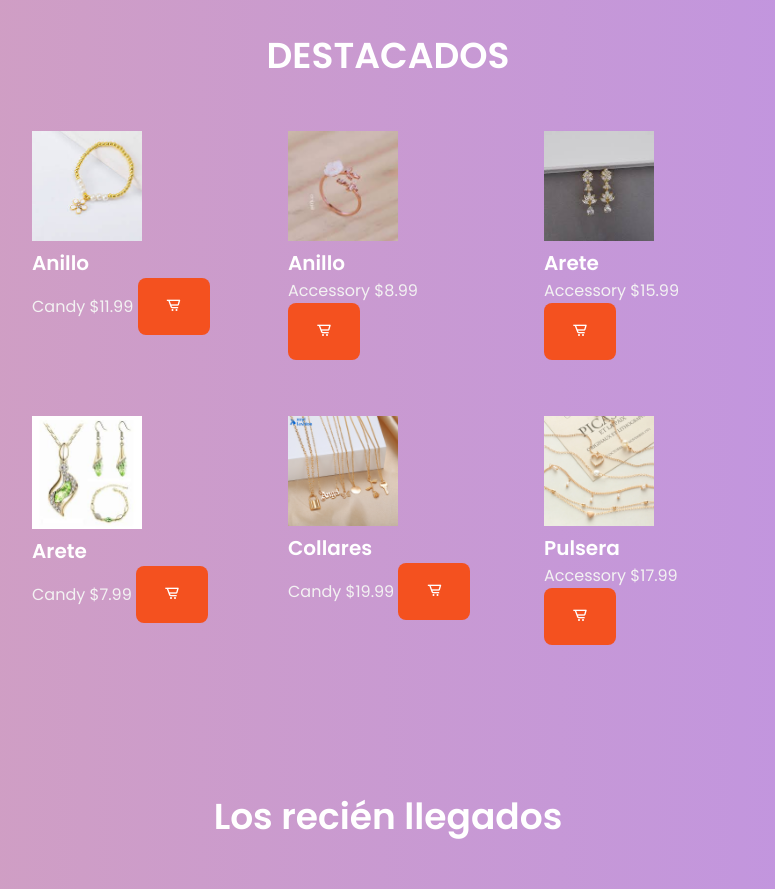
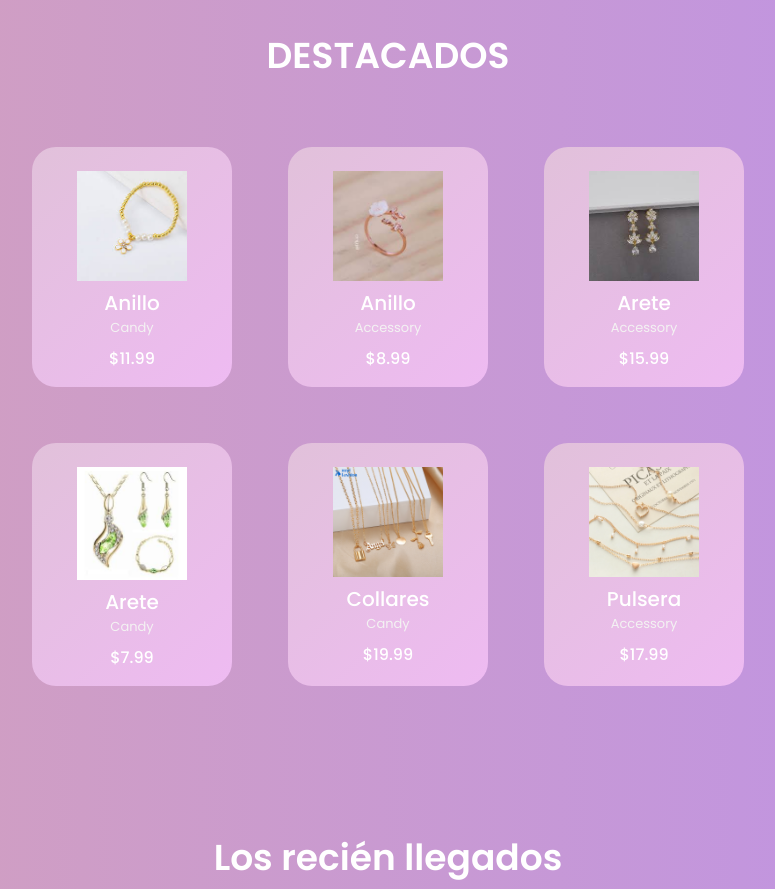
Before and after one commit to BlancaMerida/PreEntrega3Merida, a plain HTML site: page Proyecto Final/index.html in a window 1280 px wide. Shown: the part 1380-2269 px from the top of the page, without its empty margins (252-1027 px from the left). Drawn offline with nearby package versions, Linux system fonts and the light colour scheme.

Commit message:
proyecto final1

```diff
--- a/Proyecto Final/styles.css
+++ b/Proyecto Final/styles.css
@@ -423,6 +423,65 @@ button {
     animation: floating 2s ease-in-out infinite;
 }
 
+/*=============== TRICK OR TREAT ===============*/
+.trick__container {
+    grid-template-columns: repeat(2, 1fr);
+    gap: 1.5rem;
+    padding-top: 1rem;
+}
+
+.trick__content {
+    position: relative;
+    background: var(--container-color);
+    border-radius: 1rem;
+    padding: 1.5rem 0 1rem 0;
+    text-align: center;
+    overflow: hidden;
+}
+
+.trick__img {
+    width: 90px;
+    transition: .3s;
+}
+
+.trick__subtitle,
+.trick__price {
+    display: block;
+}
+
+.trick__subtitle {
+    font-size: var(--smaller-font-size);
+    margin-bottom: var(--mb-0-5);
+}
+
+.trick__title,
+.trick__price {
+    color: var(--title-color);
+    font-weight: var(--font-medium);
+    font-size: var(--normal-font-size);
+}
+
+.trick__button {
+    display: inline-flex;
+    padding: .5rem;
+    border-radius: .25rem .25rem .75rem .25rem;
+    position: absolute;
+    right: -3rem;
+    bottom: 0;
+}
+
+.trick__icon {
+    font-size: 1.25rem;
+    color: var(--title-color);
+}
+
+.trick__content:hover .trick__img {
+    transform: translateY(-.5rem);
+}
+
+.trick__content:hover .trick__button {
+    right: 0;
+}
 
 /*=============== DISCOUNT ===============*/
 .discount__container {
```
